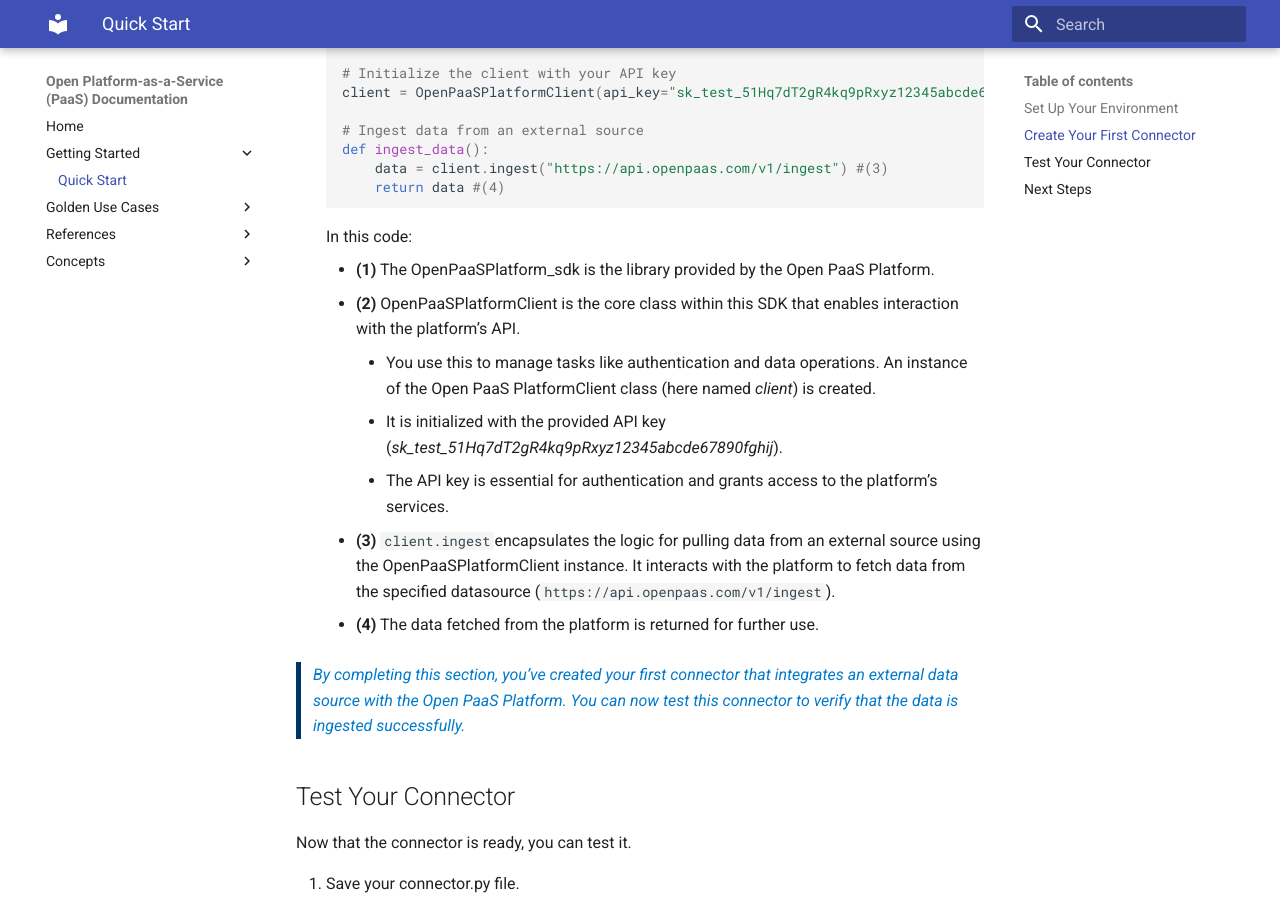
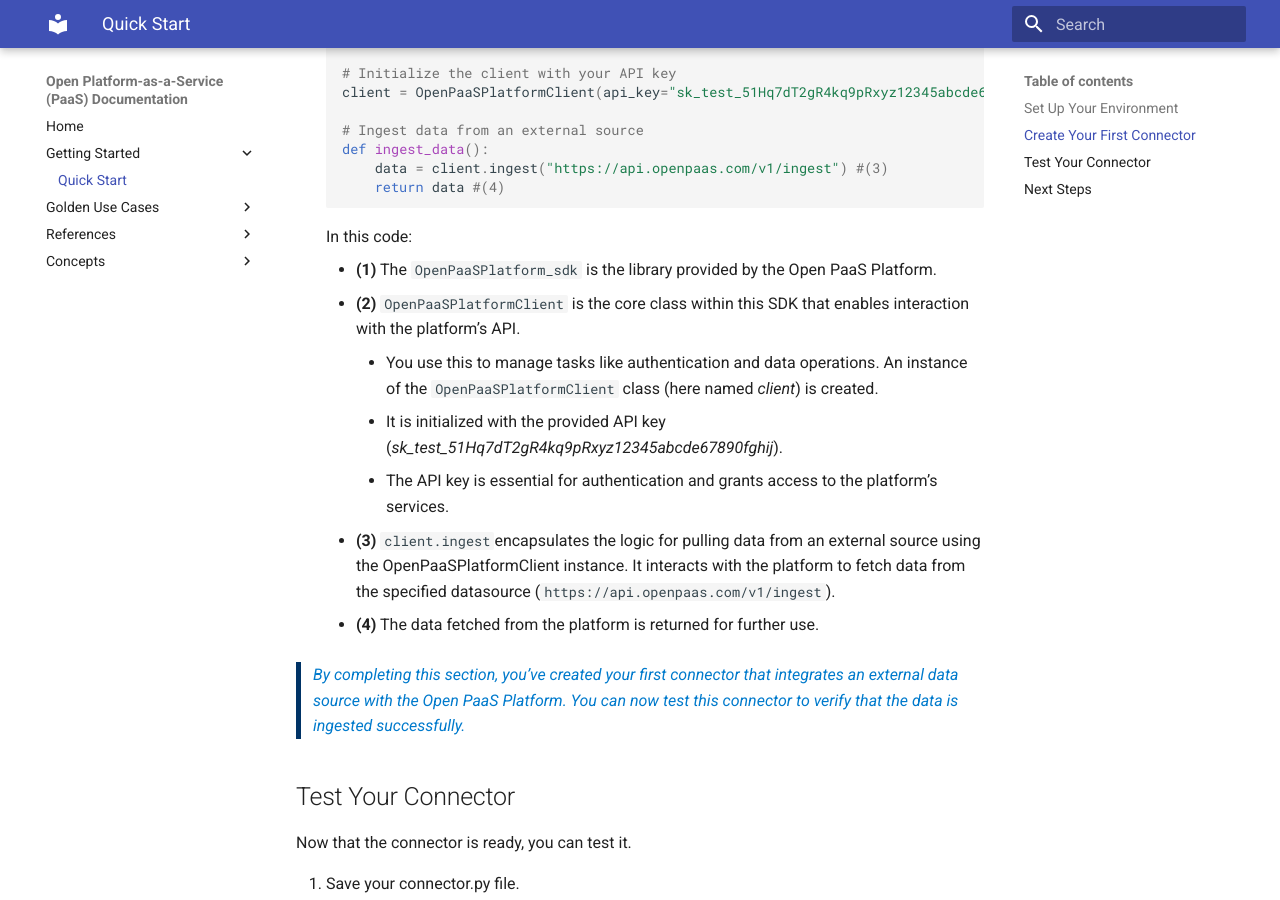
Before and after one commit to jnikhila/open-paas-platform-docs, an MkDocs documentation site: the page built from docs/getting-started/quick-start.md, in a window 1280 px wide and 900 px high, scrolled down 1933 px. Built offline with MkDocs 1.6.1 and Material for MkDocs 9.7.7, drawn with Linux system fonts in a browser that asks for light colours; emoji names are drawn with the system emoji font.

Commit message:
chore: formatting changes

```diff
--- a/docs/getting-started/quick-start.md
+++ b/docs/getting-started/quick-start.md
@@ -71,9 +71,9 @@ Now, that you've understood the basics of connector. Let’s build a simple conn
 
     In this code:
 
-    - **(1)** The OpenPaaSPlatform_sdk is the library provided by the Open PaaS Platform.
-    - **(2)** OpenPaaSPlatformClient is the core class within this SDK that enables interaction with the platform’s API.
-        - You use this to manage tasks like authentication and data operations. An instance of the Open PaaS PlatformClient class (here named _client_) is created.
+    - **(1)** The `OpenPaaSPlatform_sdk` is the library provided by the Open PaaS Platform.
+    - **(2)** `OpenPaaSPlatformClient` is the core class within this SDK that enables interaction with the platform’s API.
+        - You use this to manage tasks like authentication and data operations. An instance of the `OpenPaaSPlatformClient` class (here named _client_) is created.
         - It is initialized with the provided API key (_sk_test_51Hq7dT2gR4kq9pRxyz12345abcde67890fghij_).
         - The API key is essential for authentication and grants access to the platform’s services.
     - **(3)** `client.ingest`encapsulates the logic for pulling data from an external source using the OpenPaaSPlatformClient instance. It interacts with the platform to fetch data from the specified datasource (`https://api.openpaas.com/v1/ingest`).
```
